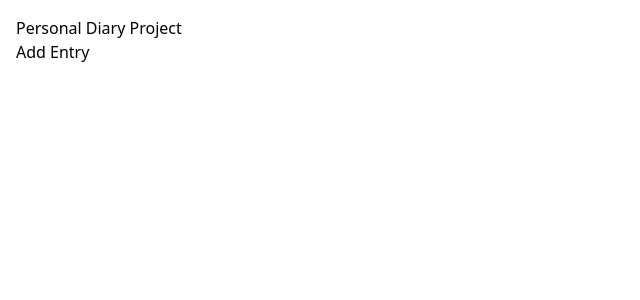
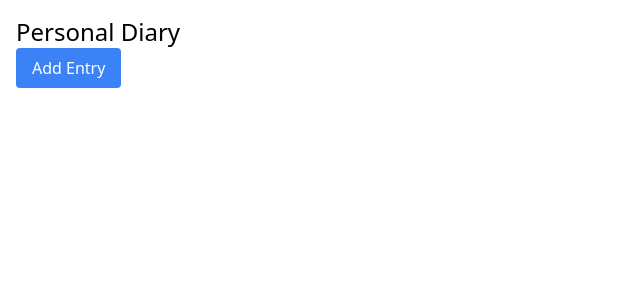
Before and after one commit to Berkan-Turkyilmaz/diary-project, a React (Vite) app in the folder pe/: page / in a window 1280 px wide. Shown: the top 300 px of the page, without its empty margins (0-640 px from the left). Built offline with nearby package versions, Linux system fonts and the light colour scheme.

Commit message:
Add Entry Button modified

```diff
--- a/pe/src/App.jsx
+++ b/pe/src/App.jsx
@@ -20,8 +20,13 @@ function App() {
   return (
     <div className="">
       <header className="container mx-auto p-4">
-        <h1 className="">Personal Diary Project</h1>
-        <button onClick={() => setIsAddEntryModalOpen(true)}>Add Entry</button>
+        <h1 className="text-2xl">Personal Diary</h1>
+        <button
+          className="px-4 py-2 bg-blue-500 text-white rounded hover:bg-blue-700"
+          onClick={() => setIsAddEntryModalOpen(true)}
+        >
+          Add Entry
+        </button>
       </header>
       <main>
         <EntryList entries={entries} />
```
